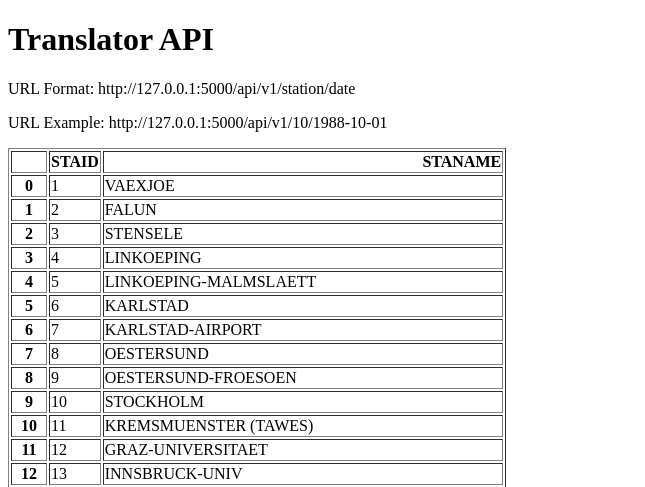
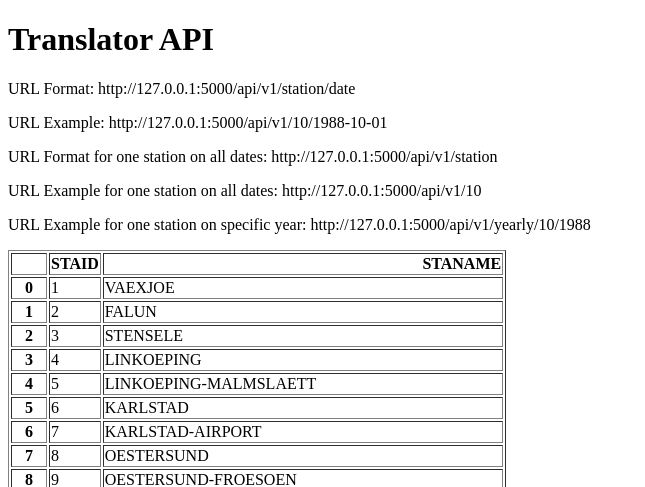
Before and after one commit to pythonappsforu/Historical-weather_data_API, a Flask app: page / in a window 1280 px wide. Shown: the top 487 px of the page, without its empty margins (0-645 px from the left). Run offline with Flask 3, Linux system fonts and the light colour scheme.

Commit message:
add yrl endpoints for obtaining yearly and all weather data fro a particular station

```diff
--- a/main.py
+++ b/main.py
@@ -12,7 +12,7 @@ def home():
     return render_template('home.html',data=stations.to_html())
 
 @app.route('/api/v1/<station>/<date>')
-def search_word(station,date):
+def search_station(station,date):
     filename = "data_small" + "\TG_STAID"+ station.zfill(6)+".txt"
     df = pd.read_csv(filename,skiprows=20,parse_dates=['    DATE'])
     temp = df.loc[df['    DATE']==date]['   TG'].squeeze()/10
@@ -23,6 +23,22 @@ def search_word(station,date):
     }
     return station_temp
 
+@app.route('/api/v1/<station>')
+def station_data(station):
+    filename = "data_small" + "\TG_STAID"+ station.zfill(6)+".txt"
+    station_temp = pd.read_csv(filename,skiprows=20,parse_dates=['    DATE'])
+
+    return station_temp.to_dict(orient='records')
+
+
+@app.route('/api/v1/yearly/<station>/<year>')
+def yearly_data(station,year):
+    filename = "data_small" + "\TG_STAID"+ station.zfill(6)+".txt"
+    df = pd.read_csv(filename,skiprows=20)
+    df['    DATE'] = df['    DATE'].astype(str)
+    station_temp = df[df['    DATE'].str.startswith(year)]
+    return station_temp.to_dict(orient='records')
+
 
 if __name__ == "__main__":
     app.run(debug=True,port=5001)
--- a/templates/home.html
+++ b/templates/home.html
@@ -8,6 +8,9 @@
 <h1>Translator API</h1>
 <p>URL Format: http://127.0.0.1:5000/api/v1/station/date</p>
 <p>URL Example: http://127.0.0.1:5000/api/v1/10/1988-10-01</p>
+<p>URL Format for one station on all dates: http://127.0.0.1:5000/api/v1/station</p>
+<p>URL Example for one station on all dates: http://127.0.0.1:5000/api/v1/10</p>
+<p>URL Example for one station on specific year: http://127.0.0.1:5000/api/v1/yearly/10/1988</p>
 <p>{{data|safe}}</p>
 
 </body>
```
